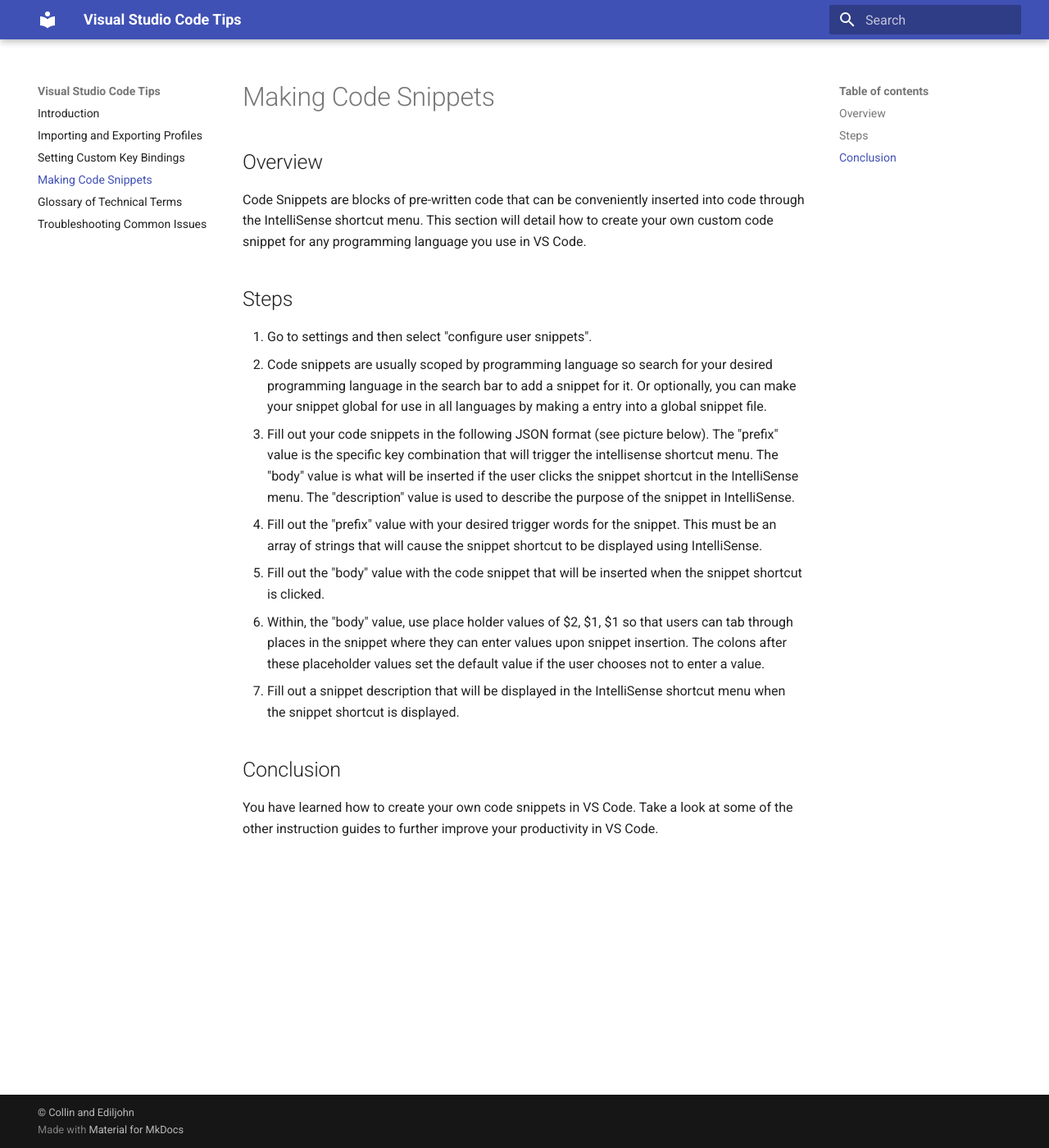
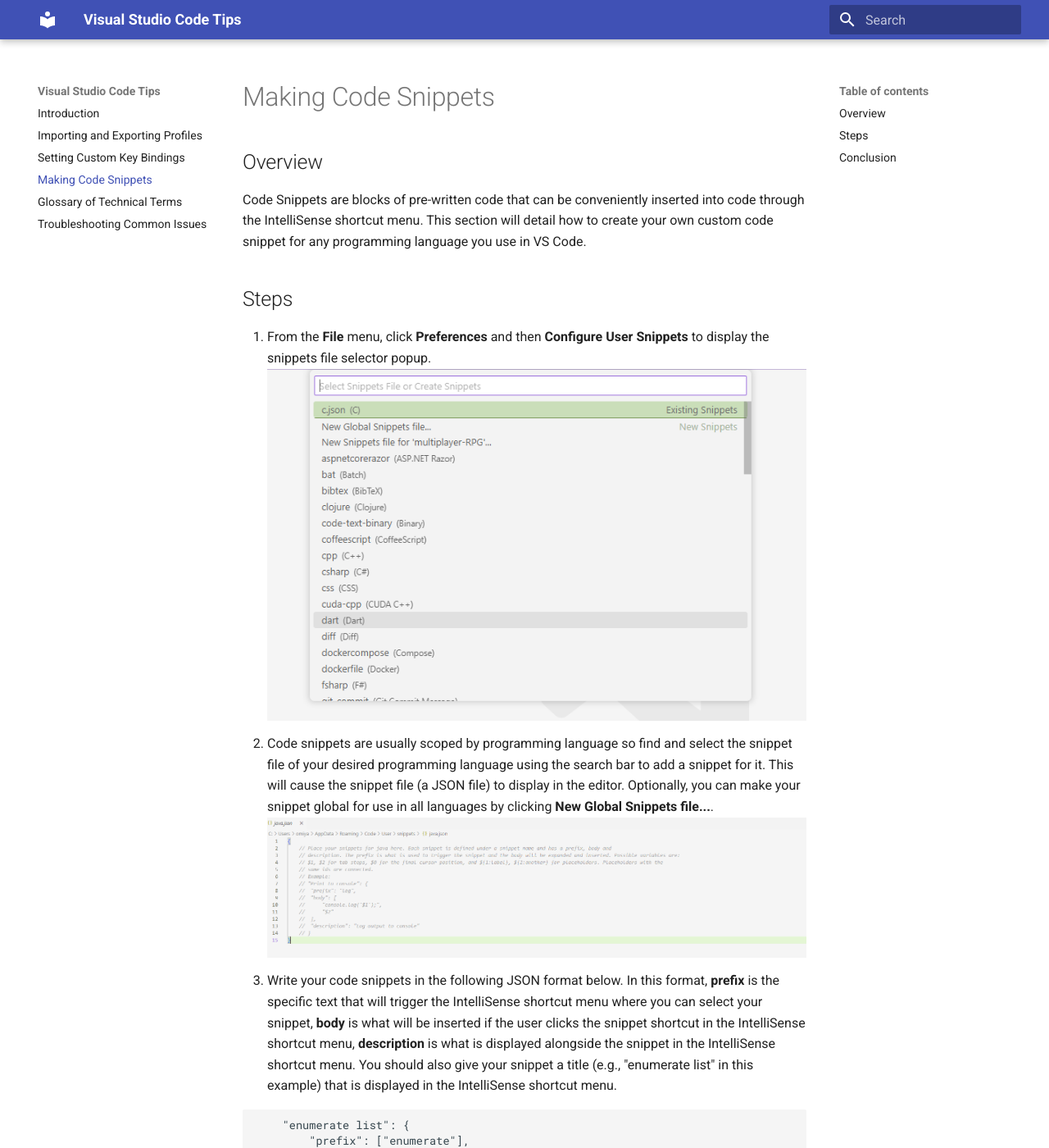
Before and after one commit to cc-dev-65535/mkdocs, an MkDocs documentation site: the page built from docs/collin - page4.md, in a window 1280 px wide and 1400 px high. Shown: the whole window at 82% size. Built offline with MkDocs 1.6.1 and Material for MkDocs 9.7.7, drawn with Linux system fonts in a browser that asks for light colours; some of the changed text lies outside the part shown.

Commit message:
Finish page 4

````diff
--- a/docs/collin - page4.md
+++ b/docs/collin - page4.md
@@ -5,13 +5,44 @@
 Code Snippets are blocks of pre-written code that can be conveniently inserted into code through the IntelliSense shortcut menu. This section will detail how to create your own custom code snippet for any programming language you use in VS Code.
 
 ## Steps
-1. Go to settings and then select "configure user snippets".
-2. Code snippets are usually scoped by programming language so search for your desired programming language in the search bar to add a snippet for it. Or optionally, you can make your snippet global for use in all languages by making a entry into a global snippet file.
-3. Fill out your code snippets in the following JSON format (see picture below). The "prefix" value is the specific key combination that will trigger the intellisense shortcut menu. The "body" value is what will be inserted if the user clicks the snippet shortcut in the IntelliSense menu. The "description" value is used to describe the purpose of the snippet in IntelliSense.
-4. Fill out the "prefix" value with your desired trigger words for the snippet. This must be an array of strings that will cause the snippet shortcut to be displayed using IntelliSense.
-5. Fill out the "body" value with the code snippet that will be inserted when the snippet shortcut is clicked.
-6. Within, the "body" value, use place holder values of $2, $1, $1 so that users can tab through places in the snippet where they can enter values upon snippet insertion. The colons after these placeholder values set the default value if the user chooses not to enter a value.
-7. Fill out a snippet description that will be displayed in the IntelliSense shortcut menu when the snippet shortcut is displayed.
+1. From the **File** menu, click **Preferences** and then **Configure User Snippets** to display the snippets file selector popup.
+![image](images/page4-img1.png)
+2. Code snippets are usually scoped by programming language so find and select the snippet file of your desired programming language using the search bar to add a snippet for it. This will cause the snippet file (a JSON file) to display in the editor. Optionally, you can make your snippet global for use in all languages by clicking **New Global Snippets file...**.
+![image](images/page4-img2.PNG)
+3. Write your code snippets in the following JSON format below. In this format, **prefix** is the specific text that will trigger the IntelliSense shortcut menu where you can select your snippet, **body** is what will be inserted if the user clicks the snippet shortcut in the IntelliSense shortcut menu, **description** is what is displayed alongside the snippet in the IntelliSense shortcut menu. You should also give your snippet a title (e.g., "enumerate list" in this example) that is displayed in the IntelliSense shortcut menu.
+```
+    "enumerate list": {
+		"prefix": ["enumerate"],
+		"body": ["for index, in enumerate():\n\t"],
+		"description": "make numeric indexes for a list"
+	}
+```
+4. Fill out the **prefix** value with your desired trigger words for the snippet. This will be an array of strings that will cause the snippet shortcut (with the written name) to be displayed in the IntelliSense shorcut menu.
+```
+    ...
+
+    "prefix": ["enumerate", "e-list", "index-list"],
+
+    ...
+```
+5. Fill out the **body** value with the code snippet that will be inserted when the snippet shortcut is clicked. Use *placeholder values* of $1, $2, $3, and so on in ascending order that allow you to *tab* through positions in the snippet where you can enter initial values when you choose to insert a snippet. The colons after these placeholder values set the default value if you choose not to enter a value at that position. Note that the **body** value is an array of strings that is joined into a single line when the snippet is inserted.
+```
+    ...
+
+    "body": ["for index, ${1:element} in enumerate(${2:list}):\n\t"],
+
+    ...
+```
+6. Fill out a **description** value that will be displayed alongside the snippet title in the IntelliSense shortcut menu when the snippet shortcut is visible.
+```
+    ...
+
+	"description": "make numeric indexes for a list"
+
+    ...
+```
+7. Test out your code snippet by opening a file in your selected programming language and typing the prefix words you entered previously. You can select the code snippet with the prefix name from the IntelliSense menu and it will be inserted at the cursor position.
+![image](images/page4-img3.png)
 
 ## Conclusion
 You have learned how to create your own code snippets in VS Code. Take a look at some of the other instruction guides to further improve your productivity in VS Code.
````
Also changed, not shown: docs/collin - page3.md (+7 -6 lines), docs/images/page4-img1.png (added), docs/images/page4-img2.PNG (added), docs/images/page4-img3.png (added).
